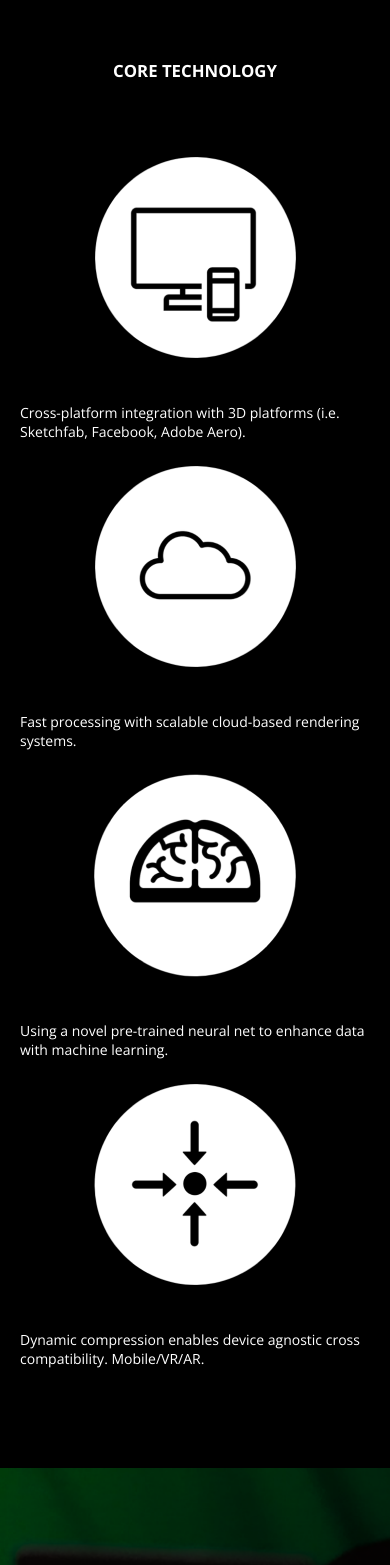
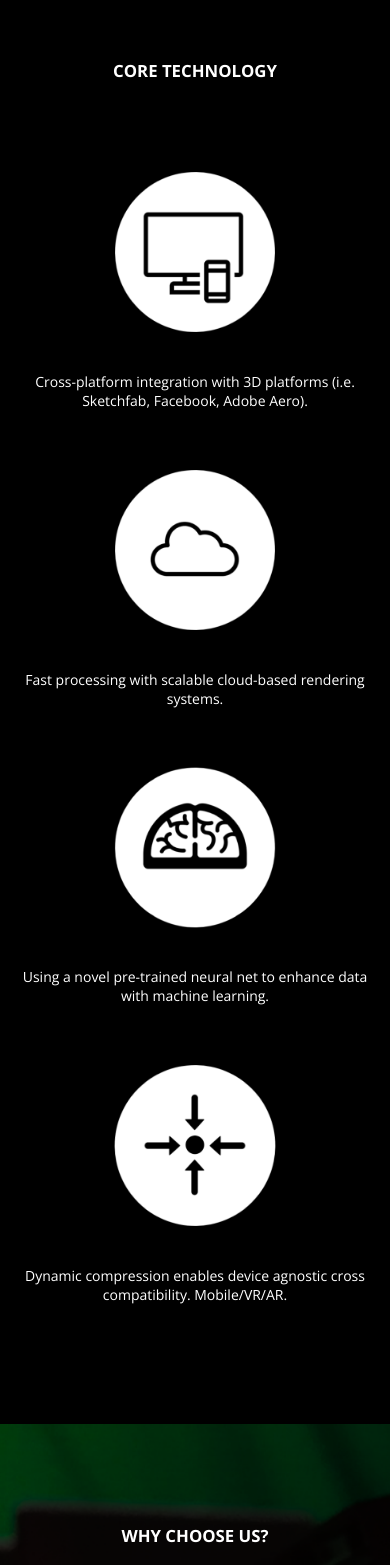
Before and after one commit to karyma101/Volumetric-Camera-Systems, a React app: page / in a window 390 px wide. Shown: the part 1740-3305 px from the top of the page. Built offline with nearby package versions, Linux system fonts and the light colour scheme.

Commit message:
technology image resize

```diff
--- a/src/pages/home/Home.css
+++ b/src/pages/home/Home.css
@@ -118,10 +118,11 @@
 
 .technology_group {
   width: 500px;
-  padding: 0 20px;
+  padding: 20px;
   display: flex;
   flex-direction: column;
   justify-content: center;
+  text-align: center;
 }
 
 .technology_image_container {
@@ -130,6 +131,12 @@
   margin-bottom: 20px;
 }
 
+
+@media only screen and (max-width: 800px) {
+  .technology_image {
+    width: 200px;
+  }
+}
 
 /* Summary */
 
--- a/src/pages/home/index.js
+++ b/src/pages/home/index.js
@@ -45,25 +45,25 @@ const Home = () => {
         <div className={style.technology_container}>
           <div className={style.technology_group}>
             <div className={style.technology_image_container}>
-              <img className={style.techonology_image} src={computerIcon} />
+              <img className={style.technology_image} src={computerIcon} />
             </div>
             <p className={style.technology_paragraph}>Cross-platform integration with 3D platforms (i.e. Sketchfab, Facebook, Adobe Aero).</p>
           </div>
           <div className={style.technology_group}>
             <div className={style.technology_image_container}>
-              <img className={style.techonology_image} src={cloudIcon} />
+              <img className={style.technology_image} src={cloudIcon} />
             </div>
             <p className={style.technology_paragraph}>Fast processing with scalable cloud-based rendering systems.</p>
           </div>
           <div className={style.technology_group}>
             <div className={style.technology_image_container}>
-              <img className={style.techonology_image} src={brainIcon} />
+              <img className={style.technology_image} src={brainIcon} />
             </div>
             <p className={style.technology_paragraph}>Using a novel pre-trained neural net to enhance data with machine learning.</p>
           </div>
           <div className={style.technology_group}>
             <div className={style.technology_image_container}>
-              <img className={style.techonology_image} src={targetIcon} />
+              <img className={style.technology_image} src={targetIcon} />
             </div>
             <p className={style.technology_paragraph}>Dynamic compression enables device agnostic cross compatibility. Mobile/VR/AR.</p>
           </div>
```
